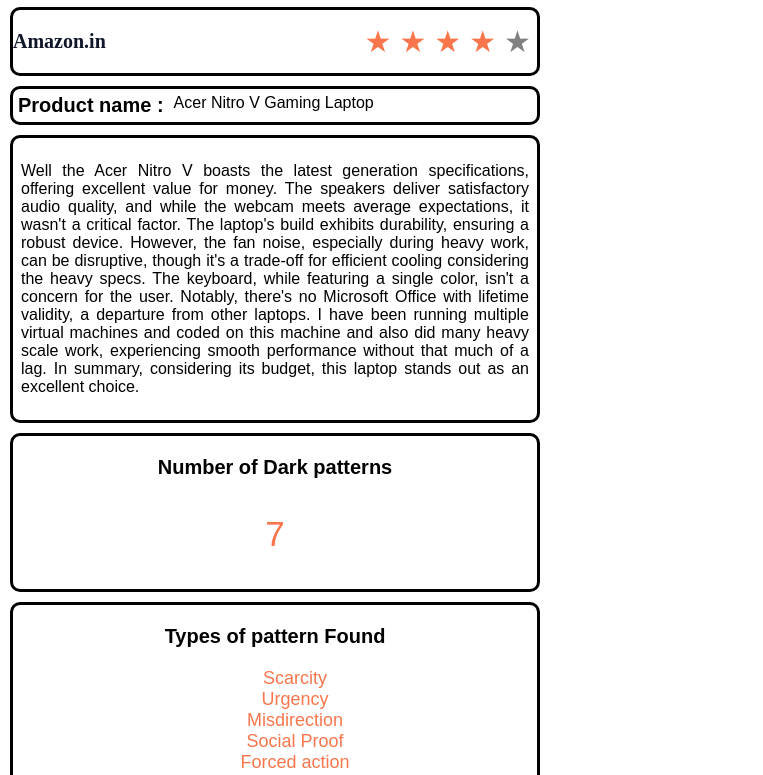
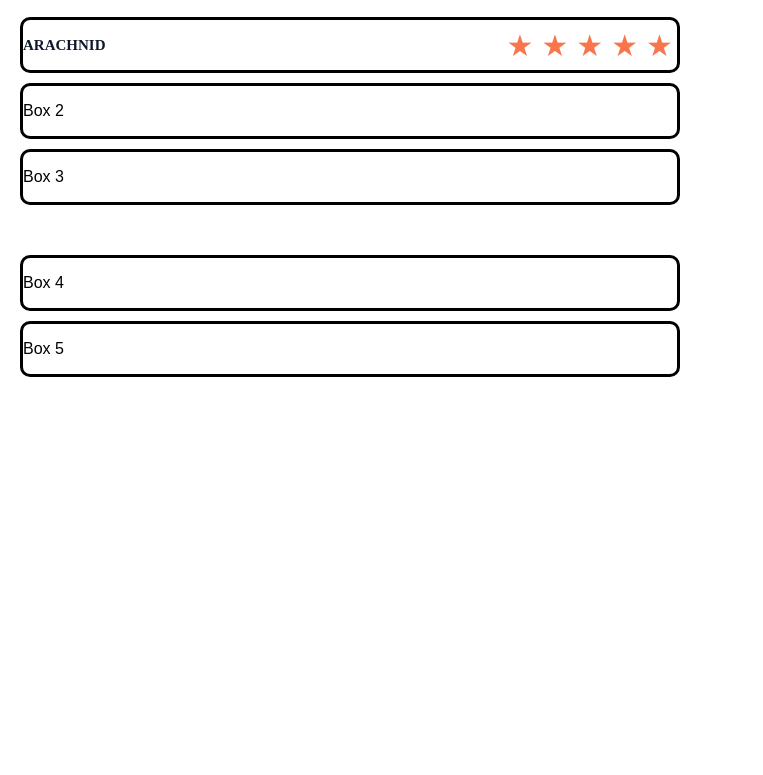
Before and after one commit to 04AR/Arachnid, a browser extension: page index.html in a window 1280 px wide. Shown: the part 109-884 px from the top of the page, without its empty margins (0-763 px from the left). Drawn offline with Linux system fonts and the light colour scheme.

Commit message:
content&keywords

```diff
--- a/index.css
+++ b/index.css
@@ -1,6 +1,6 @@
 html{
-
-    width: 550px;
+    height: 1100px;
+    width: 700px;
 }
 
 body {
@@ -82,9 +82,10 @@
 }
 
 
-.column{
-    padding: 10px;
+.left-column,
+.right-column {
 
+    padding: 20px;
 }
 
 .box {
@@ -105,7 +106,7 @@
     font-size: 30px;
 
     justify-content: space-evenly;
-    margin: 2px; /* Added margin for spacing */
+    margin: 10px 0; /* Added margin for spacing */
 
     height: 30px; /* Set the height to match the box height */
 }
@@ -115,64 +116,11 @@
     color: #F9764C;
     margin: 0 4px;
 }
-#star1{
-    color: grey ;
-}
 
-#website{
+#arachnid{
     color:#10172A;
-    font-size:20px;
+    font-size:15px;
     font-family: 'Fantasy';
     font-weight: bold;
 
 }
-#productTitleDiv{
-    display: flex;
-
-
-}
-
-#productTitle{
-    margin: 5px;
-
-}
-#pT{
-    margin: 5px;
-    font-weight: bold;
-    font-size: 20px;
-}
-.Darkpattern{
-    margin-left: auto;
-    margin-right: auto;
-  justify-content: center;
-}
-#noOfPatterns{
-    font-weight: bold;
-    font-size: 20px;
-}
-#number{
-    color: #F9764C;
-    font-size: 35px;
-
-
-}
-#productvalidity{
-    padding: 8px;
-    text-align: justify;
-}
-.PatternCategory{
-    margin-left: auto;
-    margin-right: auto;
-  justify-content: center;
-
-}
-#ul li {
-    color: #F9764C;
-    font-size: 18px;
-
-}
-.PatternCategory p {
-    font-weight: bold;
-    font-size: 20px;
-
-}
--- a/index.html
+++ b/index.html
@@ -25,60 +25,39 @@
     </nav>
 </div>
 
-<div class="column">
+<div class="left-column">
     <div class="box">
         <div class="arachnid-container">
 
-                <p id="website"> Amazon.in</p>
+                <p id="arachnid"> ARACHNID</p>
          </div>
 
                 <div class="star-rating">
-                    <label id="star5">&#9733;</label>
-                    <label id="star4">&#9733;</label>
-                    <label id="star3">&#9733;</label>
-                    <label id="star2">&#9733;</label>
-                    <label id="star1">&#9733;</label>
+                    <label for="star5">&#9733;</label>
+                    <label for="star4">&#9733;</label>
+                    <label for="star3">&#9733;</label>
+                    <label for="star2">&#9733;</label>
+                    <label for="star1">&#9733;</label>
                 </div>
     </div>
     <div class="box">
-        <div id="productTitleDiv">
-            <p id="pT"> Product name :   </p>
-            <p  id="productTitle"> Acer Nitro V Gaming Laptop </p>
+        <p>Box 2</p>
+    </div>
+    <div class="box">
+        <p>Box 3</p>
+    </div>
+</div>
+
+
+        <div class="right-column">
+            <div class="box">
+                <p>Box 4</p>
+            </div>
+            <div class="box">
+                <p>Box 5</p>
+            </div>
         </div>
 
-    </div>
-    <div class="box">
-        <div id="productValidityDiv">
 
-            <p  id="productvalidity"> Well the Acer Nitro V boasts the latest generation specifications, offering excellent value for money. The speakers deliver satisfactory audio quality, and while the webcam meets average expectations, it wasn't a critical factor. The laptop's build exhibits durability, ensuring a robust device. However, the fan noise, especially during heavy work, can be disruptive, though it's a trade-off for efficient cooling considering the heavy specs. The keyboard, while featuring a single color, isn't a concern for the user. Notably, there's no Microsoft Office with lifetime validity, a departure from other laptops. I have been running multiple virtual machines and coded on this machine and also did many heavy scale work, experiencing smooth performance without that much of a lag. In summary, considering its budget, this laptop stands out as an excellent choice.</p>
-        </div>
-
-    </div>
-
-    <div class="box">
-        <div class="Darkpattern">
-
-
-          <p id ="noOfPatterns"> Number of Dark patterns</p>
-          <div id="number"> <p>7</p></div>
-        </div>
-    </div>
-    <div class="box">
-       <div class="PatternCategory">
-        <P>Types of pattern Found</P>
-        <div id="list">
-            <ul  id="ul" style="list-style-type:none;">
-                <li>Scarcity</li>
-                <li>Urgency</li>
-                <li>Misdirection</li>
-                <li>Social Proof</li>
-                <li>Forced action</li>
-                <li>Preselection</li>
-                <li>Sneaking</li>
-            </ul>
-        </div>
-       </div>
-    </div>
-</div>
 </body>
 </html>
--- /dev/null
+++ b/keywords.js
@@ -0,0 +1,5 @@
+var keywords = ['amazon',
+        'deceptive',
+        'hidden fees',
+        'limited time offer',
+       ' Headphones'];
--- /dev/null
+++ b/package.json
@@ -0,0 +1,5 @@
+{
+  "dependencies": {
+    "openai": "^4.26.0"
+  }
+}
--- a/popup.css
+++ /dev/null
@@ -1,19 +0,0 @@
-body {
-    width: 300px;
-    height: 200px;
-    display: flex;
-    flex-direction: column;
-    justify-content: center;
-    align-items: center;
-    font-family: Arial, sans-serif;
-  }
-
-  h1 {
-    font-size: 1.25rem;
-    margin-bottom: 1rem;
-  }
-
-  p {
-    font-size: 1rem;
-    text-align: center;
-  }
--- a/popup.js
+++ /dev/null
@@ -1,5 +0,0 @@
-chrome.runtime.onMessage.addListener((request, sender, sendResponse) => {
-  if (request.type === 'setElementId') {
-    document.getElementById('elementId').innerText = request.value;
-  }
-});
```
Also changed, not shown: content.js (+15 -11 lines), new.html (deleted, +0 -11 lines), popup.html (deleted, +0 -14 lines), manifest.json, 2 other files.
